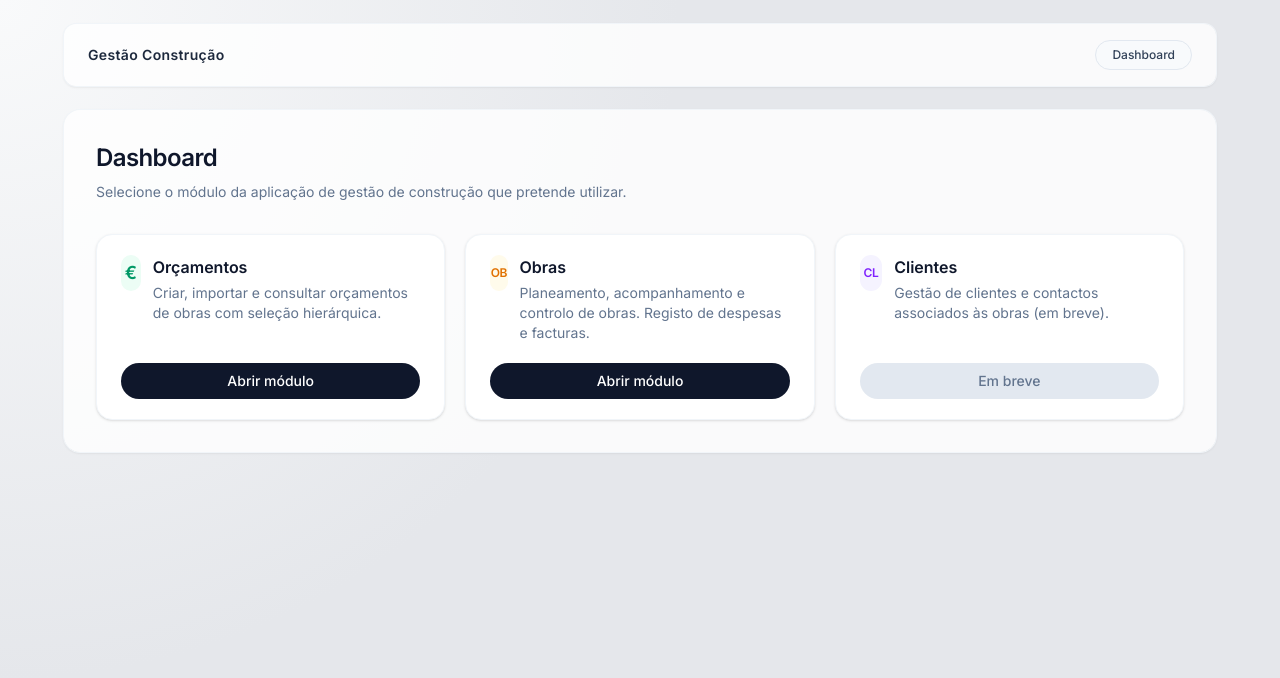
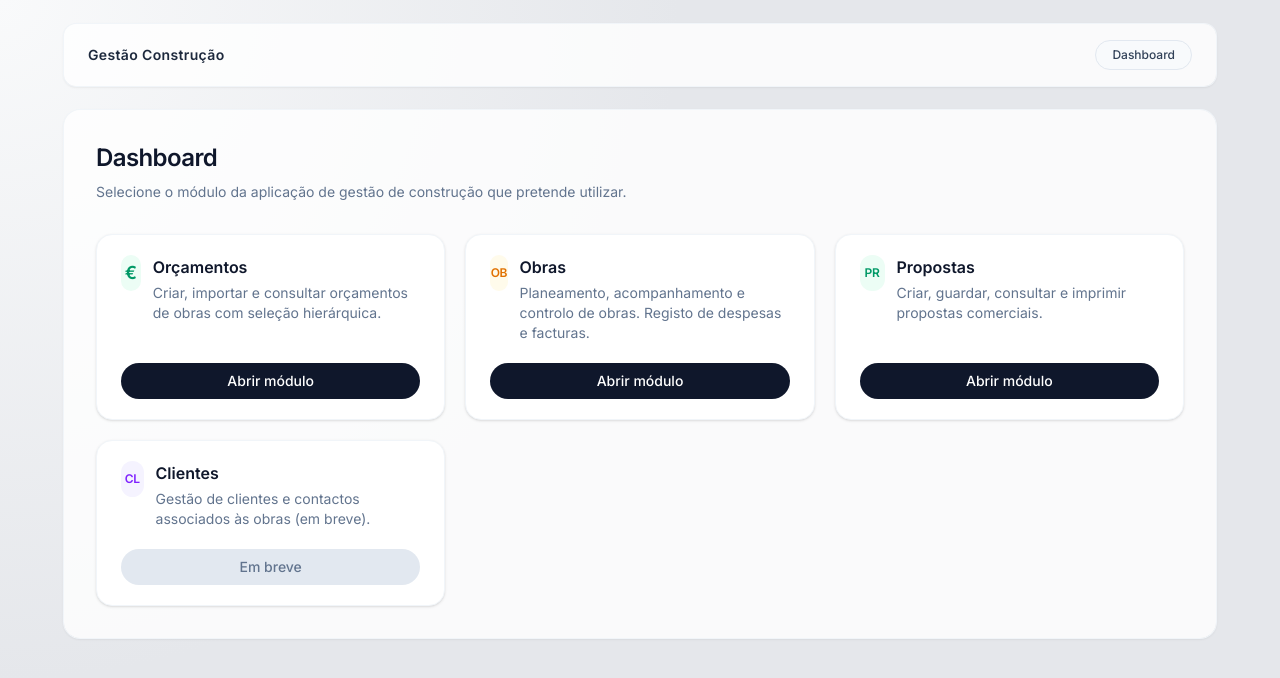
Before and after one commit to BailaoHugo/gestao-construcao, a Next.js app: page / in a window 1280 px wide. Shown: the top 678 px of the page. Built offline with nearby package versions, Linux system fonts and the light colour scheme.

Commit message:
Add Propostas module card to dashboard

```diff
--- a/src/app/page.tsx
+++ b/src/app/page.tsx
@@ -38,6 +38,15 @@ export default function Home() {
           />
 
           <ModuleCard
+            title="Propostas"
+            description="Criar, guardar, consultar e imprimir propostas comerciais."
+            actionLabel="Abrir módulo"
+            href="/propostas"
+            icon={<span className="text-xs font-semibold tracking-tight">PR</span>}
+            iconVariant="emerald"
+          />
+
+          <ModuleCard
             title="Clientes"
             description="Gestão de clientes e contactos associados às obras (em breve)."
             actionLabel="Em breve"
```
